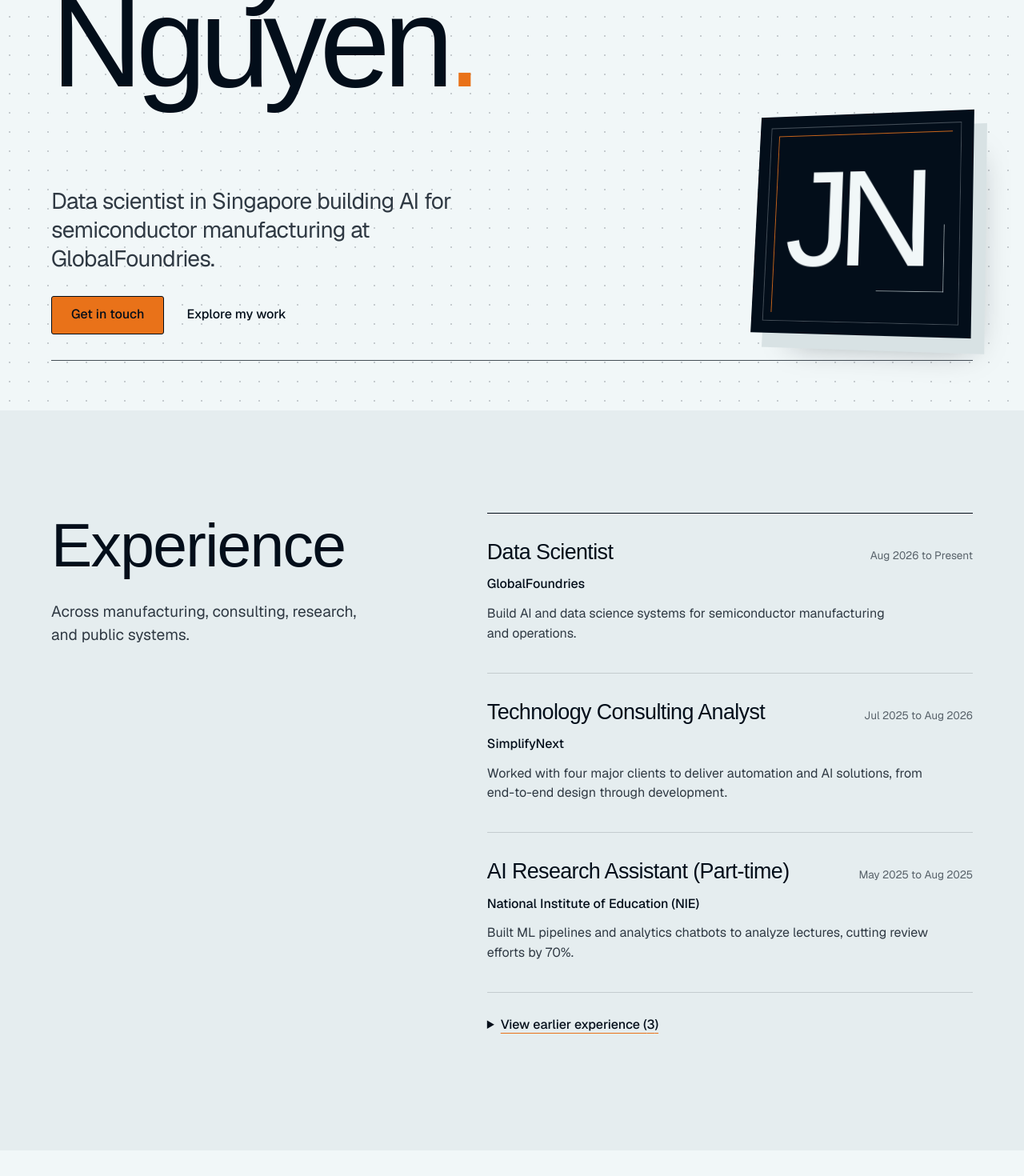
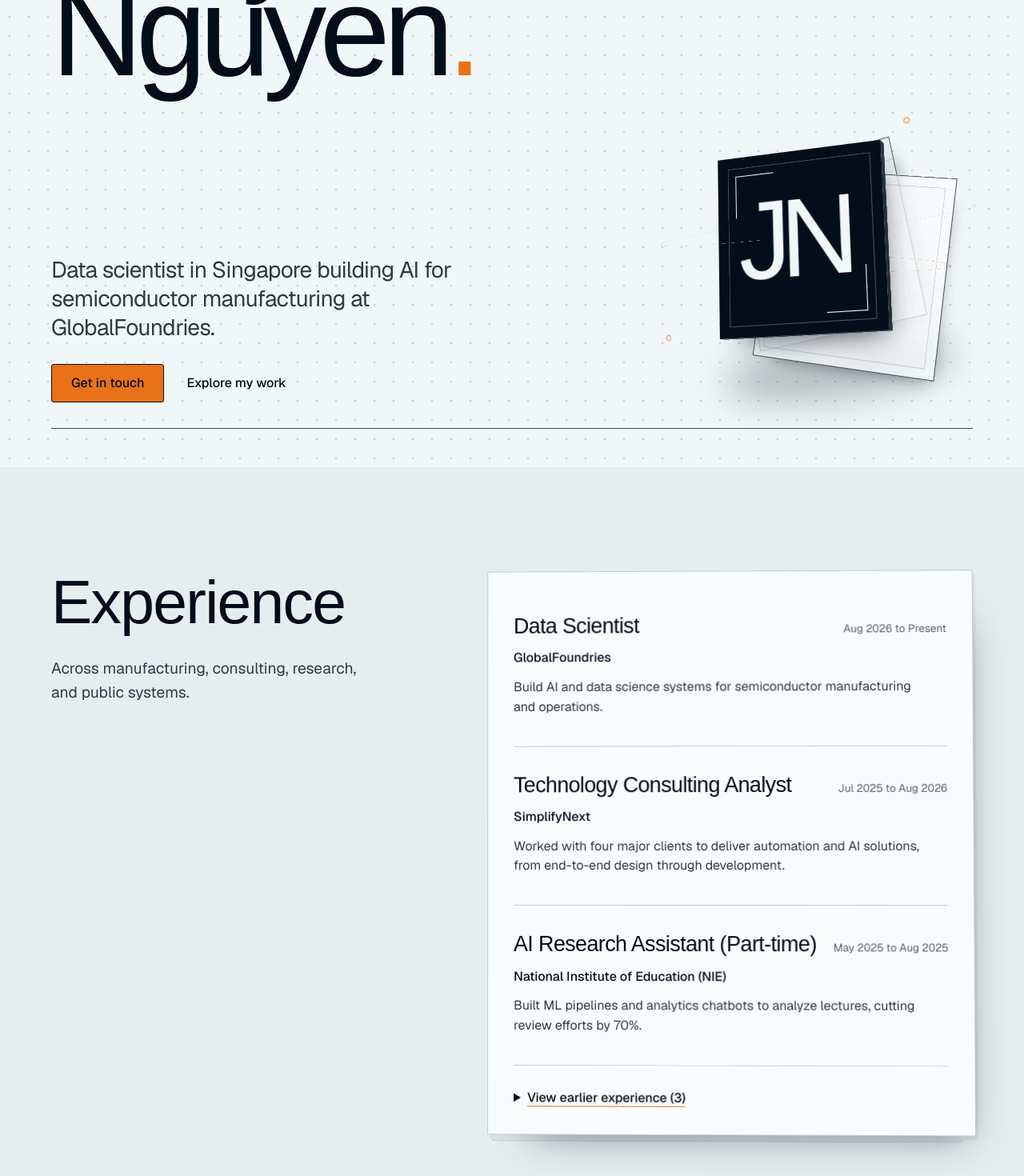
Before and after one commit to anh-nguyenn/anh-nguyenn.github.io, a Next.js app: page / in a window 1280 px wide. Shown: the part 280-1750 px from the top of the page at 80% size. Built offline with nearby package versions, Linux system fonts and the light colour scheme; a web font is replaced by a local one.

Commit message:
Extend spatial 3D design across portfolio

```diff
--- a/src/app/globals.css
+++ b/src/app/globals.css
@@ -1,8 +1,8 @@
 /* Hallmark · shape: index-led dossier · genre: editorial · theme: Studio (deal 2/3, seed portfolio-hiring-singapore-data-d78c·254a6672·2026-11-04·r0) · redesign: full
- * hero: Banner · nav: quiet wordmark and anchors · footer: colophon · imagery: user-provided project screenshots · signature: a settling typographic JN plane
+ * hero: Banner · nav: quiet wordmark and anchors · footer: colophon · imagery: user-provided project screenshots · signature: an interactive layered JN scene
  * axes: light/roman-serif/warm · posture: restrained · contrast: pass · fold: pass · v2.0.0 */
-/* Hallmark · pre-emit critique: P4 H4 E4 S4 R4 V4 · weakest: V, the hero needs a personal mark; set the initials on a paper-like 3D plane with one restrained entrance. */
-/* Hallmark · waive 44c · Banner hero with a typographic plane at its foot · the plane is an authored mark, not a paired product visual. */
+/* Hallmark · pre-emit critique: P4 H4 E4 S4 R4 V4 · weakest: V, the small type plane lacked depth; layered the actual initials into a pointer-responsive spatial scene. */
+/* Hallmark · waive 44c · Banner hero with a layered typographic scene at its foot · the scene is an authored mark, not a paired product visual. */
 /* Hallmark · waive 59 · visitor counter and footer share one surface · they form a compact colophon after the contact section. */
 /* Hallmark · finish-review: independent · 3 findings · crop marks and specific copy resolved; product-state screenshots limited to the user-provided images. */
 @import "tailwindcss";
@@ -28,7 +28,7 @@ html { scroll-behavior: smooth; }
 .intro-bottom-rule { width: 100%; margin-top: 32px; }
 .intro h1 { max-width: none; font-size: clamp(6rem, 12.4vw, 13.2rem); font-weight: 400; line-height: .76; letter-spacing: -.055em; }
 .intro-period { color: var(--color-accent); }
-.intro-lower { display: grid; grid-template-columns: minmax(0, 1fr) minmax(0, 280px); align-items: end; gap: 48px; margin-top: var(--space-lg); }
+.intro-lower { display: grid; grid-template-columns: minmax(0, 1fr) minmax(0, 380px); align-items: end; gap: 48px; margin-top: var(--space-lg); }
 .intro-statement { max-width: 560px; }
 .intro-statement > p { max-width: 32ch; color: var(--color-ink-2); font-size: clamp(1.3rem, 2.2vw, 2rem); line-height: 1.27; letter-spacing: -.025em; }
 .intro-actions { display: flex; flex-wrap: wrap; align-items: center; gap: var(--space-md) 28px; margin-top: 28px; }
@@ -37,15 +37,28 @@ html { scroll-behavior: smooth; }
 .primary-link:active { transform: translateY(1px); }
 .text-link { color: var(--color-ink); font-weight: 500; white-space: nowrap; }
 .text-link:hover { text-decoration-color: var(--color-accent); text-decoration-thickness: 2px; }
-.hero-sculpture { width: 100%; aspect-ratio: 1; perspective: 1100px; }
-.hero-plane { position: relative; display: grid; place-items: center; width: 100%; height: 100%; border: 1px solid var(--color-ink); background: var(--color-ink); color: var(--color-paper); box-shadow: 16px 18px 0 var(--color-paper-3), 28px 36px 38px -28px color-mix(in oklab, var(--color-ink) 40%, transparent); transform: rotateX(9deg) rotateY(-15deg) rotateZ(2deg); transform-style: preserve-3d; animation: hero-settle 1100ms var(--ease-out) both; }
-.hero-plane::before, .hero-plane::after { content: ""; position: absolute; inset: 14px; border: 1px solid var(--color-ink-rule); pointer-events: none; }
-.hero-plane::after { inset: 25px; border-color: var(--color-accent); border-width: 1px 0 0 1px; opacity: .85; }
-.hero-initials { position: relative; z-index: 1; font-family: var(--font-display); font-size: clamp(8rem, 13vw, 12rem); line-height: 1; letter-spacing: -.1em; transform: translateZ(38px); }
-.hero-axis { position: absolute; z-index: 2; background: var(--color-paper-3); opacity: .7; }
-.hero-axis-horizontal { right: 12%; bottom: 19%; width: 30%; height: 1px; }
-.hero-axis-vertical { right: 12%; bottom: 19%; width: 1px; height: 30%; }
-@keyframes hero-settle { from { transform: translateY(20px) rotateX(16deg) rotateY(-23deg) rotateZ(4deg); } to { transform: rotateX(9deg) rotateY(-15deg) rotateZ(2deg); } }
+.hero-scene { position: relative; width: 100%; aspect-ratio: 1; perspective: 1000px; isolation: isolate; animation: scene-enter 900ms var(--ease-out) both; }
+.hero-scene-shadow { position: absolute; right: 6%; bottom: 1%; width: 76%; height: 20%; border-radius: 50%; background: color-mix(in oklab, var(--color-ink) 24%, transparent); filter: blur(22px); transform: rotate(-8deg); }
+.hero-scene-rig { position: absolute; inset: 8%; transform-style: preserve-3d; }
+.hero-scene-orbit { position: absolute; top: 45%; left: 50%; width: 124%; height: 38%; border: 1px solid var(--color-rule); border-radius: 50%; transform-style: preserve-3d; pointer-events: none; }
+.hero-scene-orbit-one { transform: translate(-50%, -50%) rotateX(68deg) rotateZ(-20deg) translateZ(18px); }
+.hero-scene-orbit-two { width: 116%; height: 32%; border-color: var(--color-accent); opacity: .65; transform: translate(-50%, -50%) rotateX(72deg) rotateZ(24deg) translateZ(-30px); }
+.hero-scene-sheet { position: absolute; top: 10%; left: 12%; width: 76%; height: 80%; border: 1px solid var(--color-mark); transform-style: preserve-3d; }
+.hero-scene-sheet-back { background-color: var(--color-paper-2); background-image: linear-gradient(var(--color-rule) 1px, transparent 1px), linear-gradient(90deg, var(--color-rule) 1px, transparent 1px); background-size: 32px 32px; box-shadow: 14px 18px 24px -18px color-mix(in oklab, var(--color-ink) 45%, transparent); transform: translate3d(-32px, -28px, -116px) rotateZ(-11deg); }
+.hero-scene-sheet-mid { background: color-mix(in oklab, var(--color-paper-hi) 76%, transparent); box-shadow: 10px 16px 20px -18px color-mix(in oklab, var(--color-ink) 50%, transparent); transform: translate3d(28px, 18px, -48px) rotateZ(8deg); }
+.hero-scene-sheet-mid::before { content: ""; position: absolute; inset: 12px; border: 1px solid var(--color-rule); }
+.hero-scene-core { position: absolute; top: 16%; left: 18%; display: grid; place-items: center; width: 64%; height: 68%; border: 1px solid var(--color-ink); background: var(--color-ink); color: var(--color-paper); box-shadow: 14px 20px 30px -18px color-mix(in oklab, var(--color-ink) 70%, transparent); transform: translateZ(78px) rotateZ(-2deg); transform-style: preserve-3d; }
+.hero-scene-core::before { content: ""; position: absolute; inset: 12px; border: 1px solid var(--color-ink-rule); }
+.hero-scene-core-right { position: absolute; top: -1px; right: -17px; width: 16px; height: calc(100% + 2px); background: var(--color-ink-2); color: var(--color-paper); transform-origin: left center; transform: rotateY(90deg); }
+.hero-scene-core-bottom { position: absolute; left: -1px; bottom: -17px; width: calc(100% + 2px); height: 16px; background: var(--color-ink-rule); color: var(--color-paper); transform-origin: center top; transform: rotateX(-90deg); }
+.hero-scene-initials { position: relative; z-index: 1; font-family: var(--font-display); font-size: clamp(6rem, 10vw, 10rem); line-height: 1; letter-spacing: -.1em; transform: translateZ(24px); }
+.hero-scene-corner { position: absolute; z-index: 2; width: 24%; height: 24%; border-color: var(--color-accent); }
+.hero-scene-corner-top { top: 22px; left: 22px; border-top: 1px solid; border-left: 1px solid; }
+.hero-scene-corner-bottom { right: 22px; bottom: 22px; border-right: 1px solid; border-bottom: 1px solid; }
+.hero-scene-point { position: absolute; width: 7px; height: 7px; border: 1px solid var(--color-accent); border-radius: 50%; background: var(--color-paper-hi); transform: translateZ(120px); }
+.hero-scene-point-one { top: 12%; right: 6%; }
+.hero-scene-point-two { bottom: 14%; left: 4%; }
+@keyframes scene-enter { from { opacity: .65; transform: translateY(20px); } to { opacity: 1; transform: translateY(0); } }
 
 section[id] { scroll-margin-top: 32px; }
 .section-intro { display: flex; justify-content: space-between; align-items: end; gap: var(--space-xl); margin-bottom: 56px; }
@@ -60,7 +73,9 @@ section[id] { scroll-margin-top: 32px; }
 .project-stack { color: var(--color-muted); font-size: .9rem; }
 .project-side a { font-weight: 500; text-decoration-color: var(--color-accent); }
 .project-side a:hover { text-decoration-thickness: 2px; }
-.project-image { position: relative; width: 100%; margin: 0; border: 1px solid var(--color-rule); background: var(--color-paper-hi); }
+.project-preview { display: block; perspective: 1000px; text-decoration: none; }
+.project-image { position: relative; width: 100%; margin: 0; border: 1px solid var(--color-rule); background: var(--color-paper-hi); transform: rotateX(0deg) translateY(0); transition: transform 420ms var(--ease-out), box-shadow 420ms var(--ease-out); }
+.project-preview:hover .project-image, .project-preview:focus-visible .project-image { box-shadow: 8px 16px 28px -18px color-mix(in oklab, var(--color-ink) 40%, transparent); transform: rotateX(3deg) translateY(-4px); }
 .project-image::before, .project-image::after { content: ""; position: absolute; z-index: 1; width: 16px; height: 16px; border-color: var(--color-mark); pointer-events: none; }
 .project-image::before { top: -8px; left: -8px; border-top: 1px solid; border-left: 1px solid; }
 .project-image::after { right: -8px; bottom: -8px; border-right: 1px solid; border-bottom: 1px solid; }
@@ -85,6 +100,7 @@ section[id] { scroll-margin-top: 32px; }
 
 .open-source-section { padding-block: 128px 152px; background: var(--color-ink); color: var(--color-paper); }
 .open-source-section h2, .open-source-section h3 { color: var(--color-paper); }
+.open-source-section :focus-visible { outline-color: var(--color-paper); }
 .open-source-intro > p { color: var(--color-paper-3); }
 .open-source-list { display: grid; grid-template-columns: repeat(2, minmax(0, 1fr)); column-gap: 48px; border-top: 1px solid var(--color-paper-3); }
 .open-source-entry { min-width: 0; padding-block: 28px 32px; border-bottom: 1px solid var(--color-ink-rule); }
@@ -133,6 +149,28 @@ section[id] { scroll-margin-top: 32px; }
 .footer-inner p, .footer-inner a { color: var(--color-muted); font-size: .84rem; }
 .footer-inner a:hover { color: var(--color-ink); }
 
+/* A consistent set of physical planes carries the hero's depth through every section. */
+.experience-layout, .project-list, .open-source-section > .container, .education-layout, .contact-stage { perspective: 1600px; }
+.spatial-surface { position: relative; transform-style: preserve-3d; backface-visibility: hidden; }
+.spatial-surface::after { content: ""; position: absolute; z-index: -1; inset: auto 8px -12px 8px; height: 12px; border: 1px solid var(--color-rule); border-top: 0; background: var(--color-paper-3); transform: translateZ(-14px) skewX(-35deg); pointer-events: none; }
+.experience-content, .education-list, .project-surface, .contact-inner { border: 1px solid var(--color-rule); background: var(--color-paper-hi); box-shadow: 22px 34px 46px -34px color-mix(in oklab, var(--color-ink) 44%, transparent), 3px 5px 0 var(--color-paper-3); }
+.experience-content { padding: 20px 32px 32px; }
+.experience-content .work-list { border-top: 0; }
+.experience-content .more-experience .work-list { border-top: 1px solid var(--color-rule); }
+.project-list { border-top: 0; gap: 32px; }
+.project-surface { min-width: 0; padding: 20px 20px 0; }
+.project-entry { height: 100%; padding-block: 0 28px; border-bottom: 0; }
+.project-image { box-shadow: 0 14px 22px -20px color-mix(in oklab, var(--color-ink) 55%, transparent); }
+.project-preview:hover .project-image, .project-preview:focus-visible .project-image { box-shadow: 10px 22px 28px -18px color-mix(in oklab, var(--color-ink) 45%, transparent); transform: rotateX(5deg) rotateY(-2deg) translateY(-5px); }
+.open-source-list { padding: var(--space-md) 28px 28px; border: 1px solid var(--color-ink-rule); background: var(--color-ink-2); box-shadow: 22px 34px 52px -28px color-mix(in oklab, var(--color-ink) 68%, transparent), 3px 5px 0 var(--color-ink-rule); }
+.open-source-list::after { border-color: var(--color-ink-rule); background: var(--color-ink-rule); }
+.open-source-entry { padding-inline: var(--space-sm); }
+.education-list { padding: var(--space-sm) 28px 20px; }
+.education-entry:last-child { border-bottom: 0; }
+.contact-stage { padding-block: var(--space-3xl) 100px; }
+.contact-inner { padding: var(--space-xl) 48px 48px; border-top: 1px solid var(--color-rule); }
+.contact-email { margin-top: var(--space-2xl); }
+
 @media (max-width: 960px) {
   .intro h1 { font-size: clamp(5rem, 13.5vw, 9rem); }
   .experience-layout, .education-layout { grid-template-columns: minmax(0, 1fr); gap: 48px; }
@@ -148,7 +186,7 @@ section[id] { scroll-margin-top: 32px; }
   .intro h1 { font-size: clamp(4.7rem, 16vw, 7rem); }
   .intro-lower { grid-template-columns: minmax(0, 1fr) minmax(0, 150px); align-items: end; gap: 20px; }
   .intro-statement > p { font-size: 1.18rem; }
-  .hero-initials { font-size: clamp(5.5rem, 19vw, 8rem); }
+  .hero-scene-initials { font-size: clamp(4rem, 15vw, 7rem); }
   .section-intro { display: block; margin-bottom: var(--space-xl); }
   .section-intro > p { margin-top: var(--space-md); }
   .projects-section, .experience-section, .open-source-section, .education-section { padding-block: 88px 104px; }
@@ -164,6 +202,13 @@ section[id] { scroll-margin-top: 32px; }
   .contact-email { margin-top: 48px; }
   .contact-socials { grid-column: 1; grid-row: auto; justify-content: flex-start; margin-top: var(--space-lg); }
   .visitor-stats { flex-direction: column; }
+  .experience-content, .education-list { padding-inline: var(--space-md); }
+  .project-list { gap: 32px; }
+  .project-surface { padding: var(--space-sm) var(--space-sm) 0; }
+  .open-source-list { padding: var(--space-xs) var(--space-sm) 20px; }
+  .open-source-entry { padding-inline: var(--space-xs); }
+  .contact-stage { padding-block: 80px 88px; }
+  .contact-inner { padding: 32px var(--space-lg); }
 }
 @media (max-width: 430px) {
   .brand { font-size: 1.08rem; }
@@ -172,11 +217,11 @@ section[id] { scroll-margin-top: 32px; }
   .intro h1 { font-size: clamp(4.15rem, 17.2vw, 5rem); }
   .contact-email { font-size: 1rem; white-space: nowrap; }
   .intro-lower { grid-template-columns: minmax(0, 1fr); }
-  .hero-sculpture { width: 160px; margin-left: auto; }
+  .hero-scene { width: min(72vw, 280px); margin-left: auto; }
   .intro-bottom-rule { margin-top: 32px; }
   .work-entry-head { display: block; }
   .work-date { margin-top: var(--space-xs); }
   .open-source-name { flex-wrap: wrap; gap: var(--space-xs); }
   .footer-inner { flex-wrap: wrap; }
 }
-@media (prefers-reduced-motion: reduce) { html { scroll-behavior: auto; } .hero-plane { animation: none; } }
+@media (prefers-reduced-motion: reduce) { html { scroll-behavior: auto; } .hero-scene { animation: none; } .project-image, .project-preview:hover .project-image, .project-preview:focus-visible .project-image { transform: none; transition: none; } }
--- a/src/app/page.tsx
+++ b/src/app/page.tsx
@@ -3,6 +3,8 @@ import openSource from "@/data/openSource";
 import recentProjects from "@/data/recentProjects";
 import work from "@/data/work";
 import StarCount from "@/components/StarCount";
+import HeroScene from "@/components/HeroScene";
+import SpatialSurface from "@/components/SpatialSurface";
 import Image from "next/image";
 
 function WorkEntry({ job }: { job: (typeof work)[number] }) {
@@ -64,13 +66,7 @@ export default async function Home() {
                 <a className="text-link" href="#experience">Explore my work</a>
               </div>
             </div>
-            <div className="hero-sculpture" aria-hidden="true">
-              <div className="hero-plane">
-                <span className="hero-initials">JN</span>
-                <span className="hero-axis hero-axis-horizontal" />
-                <span className="hero-axis hero-axis-vertical" />
-              </div>
-            </div>
+            <HeroScene />
           </div>
           <div className="intro-bottom-rule" aria-hidden="true" />
         </div>
@@ -82,7 +78,7 @@ export default async function Home() {
             <h2 id="experience-title">Experience</h2>
             <p>Across manufacturing, consulting, research, and public systems.</p>
           </div>
-          <div className="experience-content">
+          <SpatialSurface className="experience-content">
             <div className="work-list">
               {work.slice(0, 3).map((job) => <WorkEntry job={job} key={job.slug} />)}
             </div>
@@ -92,7 +88,7 @@ export default async function Home() {
                 {work.slice(3).map((job) => <WorkEntry job={job} key={job.slug} />)}
               </div>
             </details>
-          </div>
+          </SpatialSurface>
         </div>
       </section>
 
@@ -104,7 +100,9 @@ export default async function Home() {
           </div>
           <div className="project-list">
             {recentProjects.map((project) => (
-              <article className="project-entry" key={project.url}>
+              <SpatialSurface className="project-surface" key={project.url}>
+                <article className="project-entry">
+                  <a className="project-preview" href={project.url} target="_blank" rel="noopener noreferrer" aria-label={`Visit ${project.name}`}>
                     <figure className="project-image">
                       <Image
                         src={project.image}
@@ -114,6 +112,7 @@ export default async function Home() {
                         unoptimized
                       />
                     </figure>
+                  </a>
                   <div className="project-main">
                     <h3>{project.name}</h3>
                     <p className="project-description">{project.description}</p>
@@ -123,6 +122,7 @@ export default async function Home() {
                     <a href={project.url} target="_blank" rel="noopener noreferrer">Visit project</a>
                   </div>
                 </article>
+              </SpatialSurface>
             ))}
           </div>
         </div>
@@ -134,7 +134,7 @@ export default async function Home() {
             <h2 id="open-source-title">Open source contribution</h2>
             <p>Work across LLM training, quantization, evaluation, and observability.</p>
           </div>
-          <div className="open-source-list">
+          <SpatialSurface className="open-source-list">
             {repositories.map((repository) => (
               <article className="open-source-entry" key={repository.repoUrl}>
                 <div className="open-source-name">
@@ -150,14 +150,14 @@ export default async function Home() {
                 </div>
               </article>
             ))}
-          </div>
+          </SpatialSurface>
         </div>
       </section>
 
       <section className="education-section" id="education" aria-labelledby="education-title">
         <div className="container education-layout">
           <h2 id="education-title">Education</h2>
-          <div className="education-list">
+          <SpatialSurface className="education-list">
             {education.map((item) => (
               <article className="education-entry" key={item.slug} id={item.slug}>
                 <p className="education-date">{item.start} to {item.end}</p>
@@ -171,12 +171,13 @@ export default async function Home() {
                 </div>
               </article>
             ))}
-          </div>
+          </SpatialSurface>
         </div>
       </section>
 
       <section className="contact" id="contact" aria-labelledby="contact-title">
-        <div className="container contact-inner">
+        <div className="container contact-stage">
+          <SpatialSurface className="contact-inner">
             <div>
               <h2 id="contact-title">Let&apos;s talk.</h2>
               <p>Have a question or something to work on together?</p>
@@ -186,6 +187,7 @@ export default async function Home() {
               <a href="https://www.linkedin.com/in/jerrynguyentuananh/">LinkedIn</a>
               <a href="https://github.com/anh-nguyenn">GitHub</a>
             </div>
+          </SpatialSurface>
         </div>
         <div className="container visitor-stats" aria-labelledby="visitor-stats-title">
           <div className="visitor-stats-intro">
--- /dev/null
+++ b/src/components/HeroScene.tsx
@@ -0,0 +1,58 @@
+"use client";
+
+import { motion, useMotionValue, useReducedMotion, useSpring } from "framer-motion";
+import type { PointerEvent } from "react";
+
+const REST_X = 9;
+const REST_Y = -18;
+
+export default function HeroScene() {
+  const reducedMotion = useReducedMotion();
+  const tiltX = useMotionValue(REST_X);
+  const tiltY = useMotionValue(REST_Y);
+  const smoothX = useSpring(tiltX, { stiffness: 90, damping: 24, mass: 0.8 });
+  const smoothY = useSpring(tiltY, { stiffness: 90, damping: 24, mass: 0.8 });
+
+  function handlePointerMove(event: PointerEvent<HTMLDivElement>) {
+    if (reducedMotion || event.pointerType === "touch") return;
+    const rect = event.currentTarget.getBoundingClientRect();
+    const x = (event.clientX - rect.left) / rect.width - 0.5;
+    const y = (event.clientY - rect.top) / rect.height - 0.5;
+    tiltX.set(REST_X - y * 16);
+    tiltY.set(REST_Y + x * 24);
+  }
+
+  function handlePointerLeave() {
+    tiltX.set(REST_X);
+    tiltY.set(REST_Y);
+  }
+
+  return (
+    <div
+      className="hero-scene"
+      aria-hidden="true"
+      onPointerMove={handlePointerMove}
+      onPointerLeave={handlePointerLeave}
+    >
+      <div className="hero-scene-shadow" />
+      <motion.div
+        className="hero-scene-rig"
+        style={{ rotateX: smoothX, rotateY: smoothY }}
+      >
+        <div className="hero-scene-orbit hero-scene-orbit-one" />
+        <div className="hero-scene-orbit hero-scene-orbit-two" />
+        <div className="hero-scene-sheet hero-scene-sheet-back" />
+        <div className="hero-scene-sheet hero-scene-sheet-mid" />
+        <div className="hero-scene-core">
+          <span className="hero-scene-core-right" />
+          <span className="hero-scene-core-bottom" />
+          <span className="hero-scene-initials">JN</span>
+          <span className="hero-scene-corner hero-scene-corner-top" />
+          <span className="hero-scene-corner hero-scene-corner-bottom" />
+        </div>
+        <span className="hero-scene-point hero-scene-point-one" />
+        <span className="hero-scene-point hero-scene-point-two" />
+      </motion.div>
+    </div>
+  );
+}
--- /dev/null
+++ b/src/components/SpatialSurface.tsx
@@ -0,0 +1,42 @@
+"use client";
+
+import { motion, useMotionValue, useReducedMotion, useSpring } from "framer-motion";
+import type { PointerEvent, ReactNode } from "react";
+
+type Props = {
+  children: ReactNode;
+  className: string;
+};
+
+export default function SpatialSurface({ children, className }: Props) {
+  const reducedMotion = useReducedMotion();
+  const rotateX = useMotionValue(1);
+  const rotateY = useMotionValue(-1);
+  const smoothX = useSpring(rotateX, { stiffness: 100, damping: 26 });
+  const smoothY = useSpring(rotateY, { stiffness: 100, damping: 26 });
+
+  function handlePointerMove(event: PointerEvent<HTMLDivElement>) {
+    if (reducedMotion || event.pointerType === "touch") return;
+    const rect = event.currentTarget.getBoundingClientRect();
+    const x = (event.clientX - rect.left) / rect.width - 0.5;
+    const y = (event.clientY - rect.top) / rect.height - 0.5;
+    rotateX.set(1 - y * 4);
+    rotateY.set(-1 + x * 5);
+  }
+
+  function handlePointerLeave() {
+    rotateX.set(1);
+    rotateY.set(-1);
+  }
+
+  return (
+    <motion.div
+      className={`spatial-surface ${className}`}
+      style={{ rotateX: reducedMotion ? 0 : smoothX, rotateY: reducedMotion ? 0 : smoothY }}
+      onPointerMove={handlePointerMove}
+      onPointerLeave={handlePointerLeave}
+    >
+      {children}
+    </motion.div>
+  );
+}
```
Also changed, not shown: .hallmark/log.json, .hallmark/preflight.json, 1 other file (tests, documents, lock files or other folders). Lines whose indentation alone changed are shown as unchanged.
